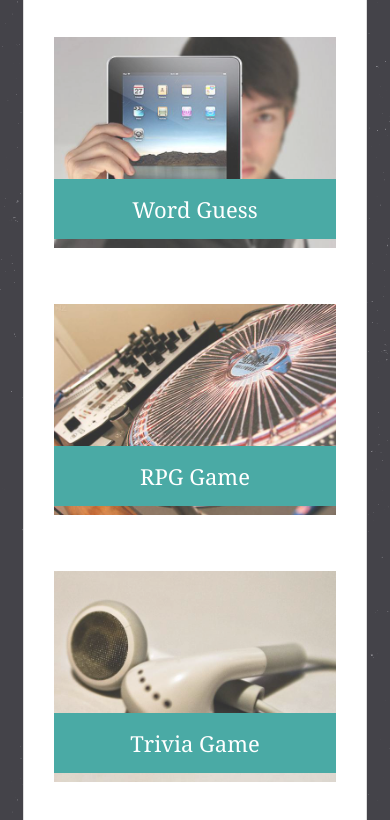
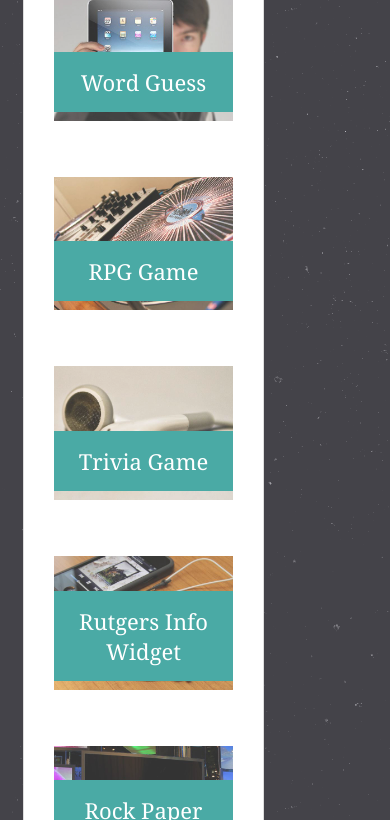
Before and after one commit to emfrost3711/Responsive-Portfolio, a plain HTML site: page portfolio.html in a window 390 px wide. Shown: the part 321-1141 px from the top of the page. Drawn offline with Linux system fonts and the light colour scheme.

Commit message:
media screen 980 set for all three pages

```diff
--- a/assets/css/style.css
+++ b/assets/css/style.css
@@ -79,6 +79,7 @@
   text-align: left;
   text-decoration: none;
   background: #4aaaa5;
+  padding-left: 25px;
 }
 
 nav {
@@ -126,7 +127,7 @@
 /* main */
 
 #main-container {
-  padding-top: 130px;
+  padding-top: 80px;
   min-height: calc(100vh - 70px);
     flex: 1; /*this makes the main container be the thing that changes size, not other things */
 
@@ -134,7 +135,7 @@
 
 .main-section {
   float: left;
-  width: 100%;
+  width: 70%;
   max-width: 960px;
   margin: 60px 40px 40px 0;
   padding: 30px;
@@ -226,18 +227,17 @@
 
 @media screen and (max-width: 980px) {
   #main-container {
-    width: 75%;
-    margin-left: 50px;
+    width: 85%;
+    margin-left: 38px;
   }
 
   #logo {
-    margin-left: 50px;
+    margin-left: 38px;
   }
   .nav  {
-   width: 40%;
+   width: 33%;
    float: right;
   }
-
 
 
 }
```
